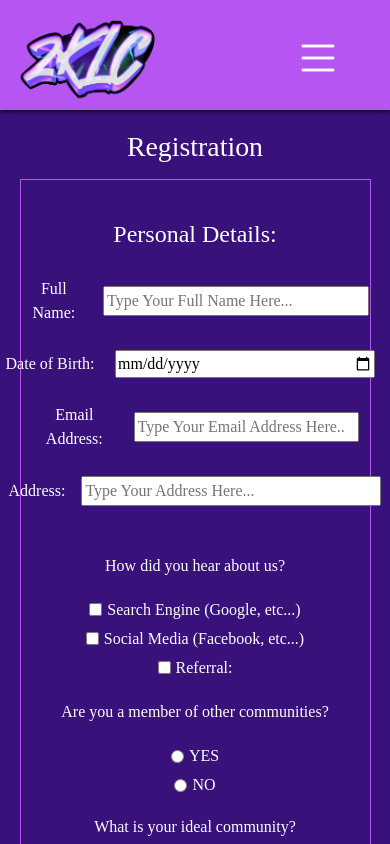
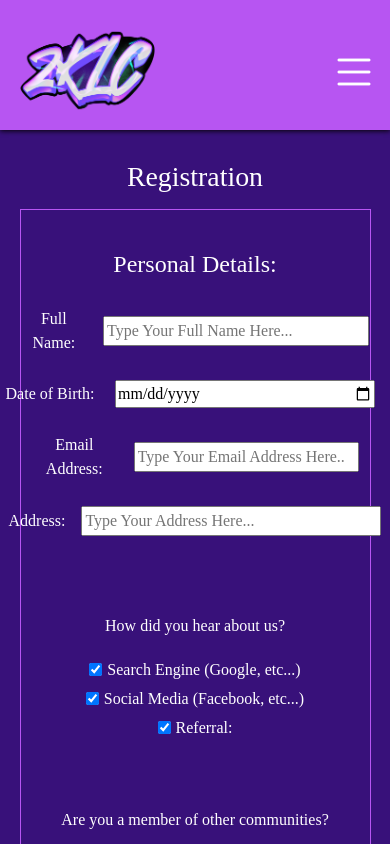
Before and after one commit to jahaziel1988/miniproject2_kjp, a React (Create React App) app: page /registration in a window 390 px wide. Shown: the top 844 px of the page. Built offline with nearby package versions, Linux system fonts and the light colour scheme.

Commit message:
registration form

```diff
--- a/src/Views/About/About.css
+++ b/src/Views/About/About.css
@@ -28,13 +28,14 @@
     font-weight: lighter;
 }
 
-@media screen and (max-width: 900px){
+@media screen and (max-width: 800px){
     .about-section p {
-        font-family: monospace;
-        color: white;
         line-height: 3rem;
-        font-family: 'Lilita One', cursive;
         font-weight: bold;
-        height:130vh;
+        height:140vh;
+    }
+
+    .carousel-item {
+        height: 800px;
     }
 }
--- a/src/Views/AddHighlightPage/AddHighlight.css
+++ b/src/Views/AddHighlightPage/AddHighlight.css
@@ -2,7 +2,7 @@
     position: absolute;
     top: 2px;
     bottom: 250px;
-    left: 1095px;
+    left: 770px;
     color: #38117a;
     background-color: #b755f2;
     border: none;
--- a/src/Views/AddHighlightPage/AddHighlight.js
+++ b/src/Views/AddHighlightPage/AddHighlight.js
@@ -10,10 +10,12 @@ const AddHighlightForm = () => {
 
     const handleVideoInputChange = (event) => {
         const selectedFile = event.target.files[0];
+        setVideoFile(selectedFile);
       };
 
       const handleThumbnailInputChange = (event) => {
         const selectedFile = event.target.files[0];
+        setThumbnailFile(selectedFile);
       };
 
       const handleSubmit = () => {
--- a/src/Views/Footer/Footer.js
+++ b/src/Views/Footer/Footer.js
@@ -8,13 +8,13 @@ const Footer = () => {
             <footer className='footer container-fluid py-3'>
                 <ul className='m-0 p-0'>
                     <li>
-                        <a href='https://discord.gg/2RyvhZa4'><img src={discord}></img></a>
+                        <a href='https://discord.gg/2RyvhZa4'><img src={discord} alt="discord logo"></img></a>
                     </li>
                     <li>
-                        <a href='https://www.youtube.com/@nba2klebrowncity2klc61'><img src={youtube}></img></a>
+                        <a href='https://www.youtube.com/@nba2klebrowncity2klc61'><img src={youtube} alt="youtube logo"></img></a>
                     </li>
                     <li>
-                        <a href='https://www.facebook.com/NBA2KLebrownCity2KLC'><img src={facebook}></img></a>
+                        <a href='https://www.facebook.com/NBA2KLebrownCity2KLC'><img src={facebook} alt="facebbok logo"></img></a>
                     </li>
                 </ul>
             </footer>
--- a/src/Views/Gallery/Gallery.js
+++ b/src/Views/Gallery/Gallery.js
@@ -5,6 +5,7 @@ import AddHighlightForm from '../AddHighlightPage/AddHighlight';
 import './Gallery.css';
 
 import highlight1 from '../../vids/pao_highlight.mp4';
+import james from '../../vids/james_highlight.mp4';
 
 import thumbnail1 from '../../img/Thumbnail-img-BRIX.png';
 import thumbnail2 from '../../img/Thumbnail-img-DRE.png';
@@ -28,8 +29,6 @@ const GalleryPage = () => {
   const videoRef = useRef(null);
   const [isFormVisible, setIsFormVisible] = useState(false);
   const [cards, setCards] = useState([]);
-  const [scrollPosition, setScrollPosition] = useState(0);
-
 
   const handleCardClick = (cardId) => {
     if (playingCard === cardId) {
@@ -54,8 +53,8 @@ const GalleryPage = () => {
   };
 
 
+return (
 
-return (
 <div>
     <Navbar />
     <div className="highlight-page" style={{ backgroundColor: '#38117A' }}>
@@ -167,7 +166,7 @@ return (
         <div className="card">
         {playingCard === 5 ? (
             <video
-            src={highlight1}
+            src={james}
             ref={videoRef}
             autoPlay
             loop
@@ -455,9 +454,14 @@ return (
 
     </div>
     {isFormVisible && <AddHighlightForm />}
+    {isFormVisible ? (
+        <AddHighlightForm onSubmit={handleFormSubmit} />
+      ) : null}
     </div>
+
     <Footer />
 </div>
+
   );
 };
 
--- a/src/Views/Navbar/Navbar.css
+++ b/src/Views/Navbar/Navbar.css
@@ -1,4 +1,4 @@
-.navbar-logo a{
+.navbar-logo {
   display: flex;
   flex-direction: row;
   align-items: center;
@@ -53,13 +53,11 @@
   display: none;
 }
 
-@media screen and (max-width: 900px){
-  .NavbarItems {
-    position: relative;
-  }
+@media screen and (max-width: 800px){
 
-  .navbar-lebrown-city-link h2 {
-    display: none;
+  .navbar-logo {
+    transform: translate(5%, 5%);
+    height: 120px;
   }
 
   .navbar h2 {
@@ -67,52 +65,28 @@
   }
 
   .nav-menu {
+    position: absolute;
+    top: 120px;
+    left: -100%;
     display: flex;
     flex-direction: column;
     width: 100%;
-    height: 230vh;
-    position: absolute;
-    top: 100px;
-    left: -100%;
-    opacity: 1;
+    height: 290vh;
   }
 
   .nav-menu.active {
     background: #B755F2;
     left: 0;
-    opacity: 1;
-    z-index: 3;
+    z-index: 1;
   }
 
   .navbar-link {
     text-align: center;
     padding: 2rem;
-    width: 100%;
-    display: table;
-  }
-
-  .navbar-link:hover {
-    background-color: #38117A;
-    color: white;
-    border-radius: 0px;
-  }
-
-  .navbar-logo{
-    display: flex;
-    flex-direction: row;
-    align-items: center;
-    transform: translate(5%, 5%);
-    height: 100px;
   }
 
   .menu-icon {
     display: block;
-    position: absolute;
-    top: 0;
-    right: 0;
-    transform: translate(-100%, 30%);
-    font-size: 1.8rem;
-    cursor: pointer;
+    transform: translate(-15%, 10%);
   }
-
 }
--- a/src/Views/Registration/Registration.css
+++ b/src/Views/Registration/Registration.css
@@ -162,9 +162,33 @@ textarea{
     font-style: italic;
 }
 
-@media screen and (max-width: 960px) {
+@media screen and (max-width: 800px) {
     .form-container{
-        border: 1px solid #B755F2;
+        height: 270vh;
         width: 90vw;
     }
+
+    .bottom-info {
+        margin-top: 100px;
+    }
+
+    .space-top{
+        margin-top: 70px;
+    }
+    .memberCom{
+        margin-top: 70px;
+        margin-bottom: 80px;
+    }
+
+    .reg-form {
+        padding-top:10px;
+    }
+
+    .contribute {
+        margin-top: 70px;
+    }
+
+    .submit-container {
+        margin-top: 10px;
+    }
 }
--- a/src/Views/Registration/Registration.js
+++ b/src/Views/Registration/Registration.js
@@ -15,15 +15,42 @@ const Registration = () => {
   const [heardAboutUs, setHeardAboutUs] = useState(false);
   const [memberOfCommunities, setMemberOfCommunities] = useState('');
 
-
   const handleSubmitButton = (e) => {
     e.preventDefault();
 
+    const validateEmail = (email) => {
+      const re = /\S+@\S+\.\S+/;
+      return re.test(email);
+    }
+
+    const calculateAge = (dobString) => {
+      var today = new Date();
+      var dob = new Date(dobString);
+      var age = today.getFullYear() - dob.getFullYear();
+      var m = today.getMonth() - dob.getMonth();
+    if (m < 0 || (m === 0 && today.getDate() < dob.getDate())) {
+        age--;
+    }
+    return age;
+    }
+
+    if (calculateAge(dob) < 10) {
+      alert('You must be at least 10 years old to register. Thank you!');
+      return;
+
+
+    }
+
     if (fullName.trim() === '' || dob === '' || email.trim() === '' || address.trim() === '' || !heardAboutUs ||
-    memberOfCommunities.trim() === '' ||
-    idealCommunity.trim() === '' ||
-    contribution.trim() === '') {
-      alert('Please answer all the question. Thank you!');
+        memberOfCommunities.trim() === '' ||
+        idealCommunity.trim() === '' ||
+        contribution.trim() === '') {
+          alert('Please answer all the question. Thank you!');
+          return;
+        }
+
+    if (!validateEmail(email)) {
+      alert('Please enter a valid email address. Thank you!');
       return;
     }
 
@@ -54,7 +81,7 @@ const Registration = () => {
   };
 
   const handleHeardAboutUsChange = (e) => {
-    setHeardAboutUs(e.target.checked);
+    setHeardAboutUs(e.target.value);
   };
 
   const handleMembershipChange = (e) => {
@@ -66,7 +93,7 @@ const Registration = () => {
     setIdealCommunity(text.substring(0,300));
   };
 
-  const handleCotribution = (e) => {
+  const handleContribution = (e) => {
     const text = e.target.value;
     setContribution(text.substring(0, 300));
   }
@@ -98,7 +125,7 @@ const Registration = () => {
               </div>
               <div className="divide-input">
                 <label className="email">Email Address:</label>
-                <input className="input_emailAdd" type="text" value={email} onChange={handleEmailChange} placeholder="Type Your Email Address Here.." />
+                <input className="input_emailAdd" type="email" value={email} onChange={handleEmailChange} placeholder="Type Your Email Address Here.." required/>
               </div>
               <div className="divide-input">
                 <label>Address:</label>
@@ -108,10 +135,12 @@ const Registration = () => {
           </div>
           <div className="other-info space-top">
             <h6>How did you hear about us?</h6>
-            <div className="section2"><input type="checkbox" checked={heardAboutUs}
+            <div className="section2"><input type="checkbox" value="engine" defaultChecked
                 onChange={handleHeardAboutUsChange} />Search Engine (Google, etc...)</div>
-            <div className="section2"><input type="checkbox" />Social Media (Facebook, etc...)</div>
-            <div className="section2"><input type="checkbox"/>Referral: </div>
+            <div className="section2"><input type="checkbox" value="social" defaultChecked
+                onChange={handleHeardAboutUsChange} />Social Media (Facebook, etc...)</div>
+            <div className="section2"><input type="checkbox" value="referral" defaultChecked
+                onChange={handleHeardAboutUsChange} />Referral: </div>
           </div>
           <div className="other-info memberCom">
             <h6>Are you a member of other communities?</h6>
@@ -127,7 +156,7 @@ const Registration = () => {
           </div>
           <div className="other-info">
             <h6 className="h6StyleTwo">What can you contribute to this community?</h6>
-            <textarea rows="5" cols="30" placeholder='Type Your Answer..' value={contribution} onChange={handleCotribution} maxLength={300}></textarea>
+            <textarea rows="5" cols="30" placeholder='Type Your Answer..' value={contribution} onChange={handleContribution} maxLength={300}></textarea>
             <p className='character-count'>{contribution.length}/300 characters</p>
           </div>
           <div className="other-info bottom-info">
@@ -138,7 +167,7 @@ const Registration = () => {
               please contact us at admin@gmail.com.
             </p>
             <div className="submit-container">
-              <button onClick={handleSubmitButton} className="submit-button">{submit}</button>
+              <button onClick={handleSubmitButton} id="submit" className="submit-button">{submit}</button>
             </div>
           </div>
         </div>
--- a/src/index.js
+++ b/src/index.js
@@ -11,8 +11,8 @@ import Gallery from "./Views/Gallery/Gallery";
 
 const router = createBrowserRouter ([
   { path: '/', element: <Home /> },
+  { path: 'registration', element: <Registration /> },
   { path: 'about', element: <About /> },
-  { path: 'registration', element: <Registration /> },
   { path: 'gallery', element: <Gallery /> },
 ]);
 
```
